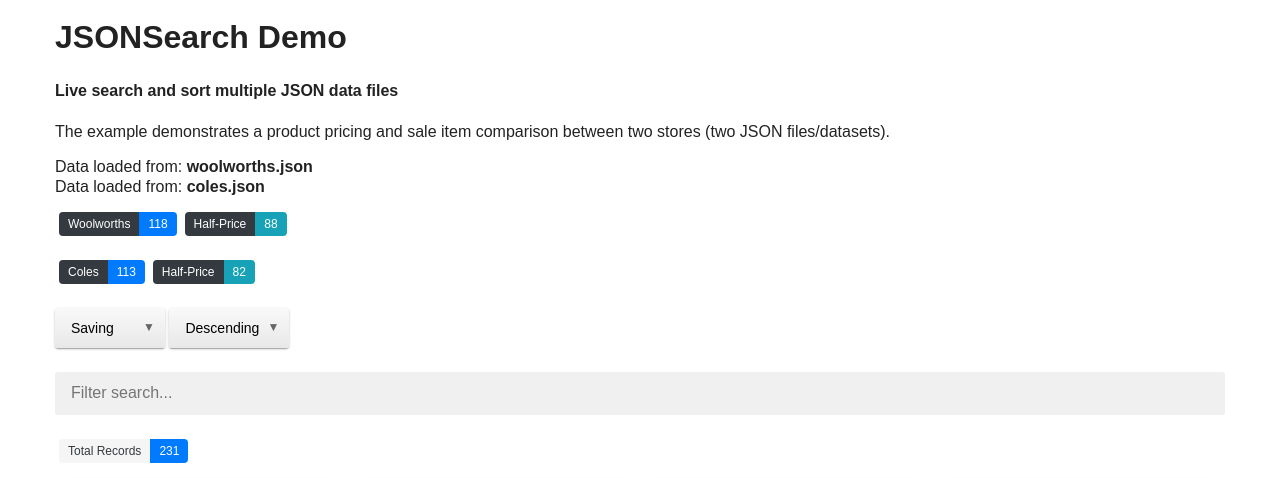
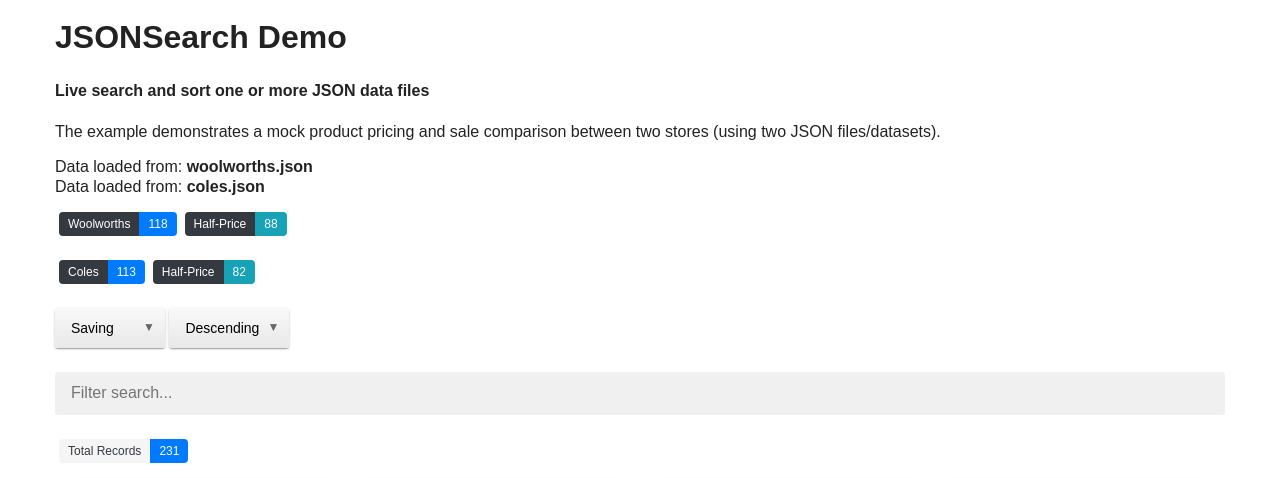
Before and after one commit to bradsec/jsonsearch, a plain HTML site: page index.html in a window 1280 px wide. Shown: the top 478 px of the page. Drawn offline with Linux system fonts and the light colour scheme.

Commit message:
Minor text update

```diff
--- a/index.html
+++ b/index.html
@@ -2,7 +2,7 @@
 <html lang="en">
 <head>
     <meta charset="UTF-8">
-    <meta name="description" content="Live search multiple JSON data files using vanilla javascript" />
+    <meta name="description" content="Live search and sort multiple JSON data files using vanilla javascript" />
     <meta name="author" content="bradsec" />
     <meta name="viewport" content="width=device-width, initial-scale=1, user-scalable=no" />
     <link rel="icon" href="favicon.ico">
@@ -12,8 +12,8 @@
   <body>
     <div class="container">
       <h1><a href="https://github.com/bradsec/jsonsearch">JSONSearch Demo</a></h1>
-      <h4>Live search and sort multiple JSON data files</h4>
-      <p class="v-spaced">The example demonstrates a product pricing and sale item comparison between two stores (two JSON files/datasets).</p>
+      <h4>Live search and sort one or more JSON data files</h4>
+      <p class="v-spaced">The example demonstrates a mock product pricing and sale comparison between two stores (using two JSON files/datasets).</p>
 
       <div id="jsonFileNames"></div>
       <div class="tag-group v-spaced"><span id="woolworths-total-count">0</span><span id="woolworths-half-price-count">0</span></div>
```
